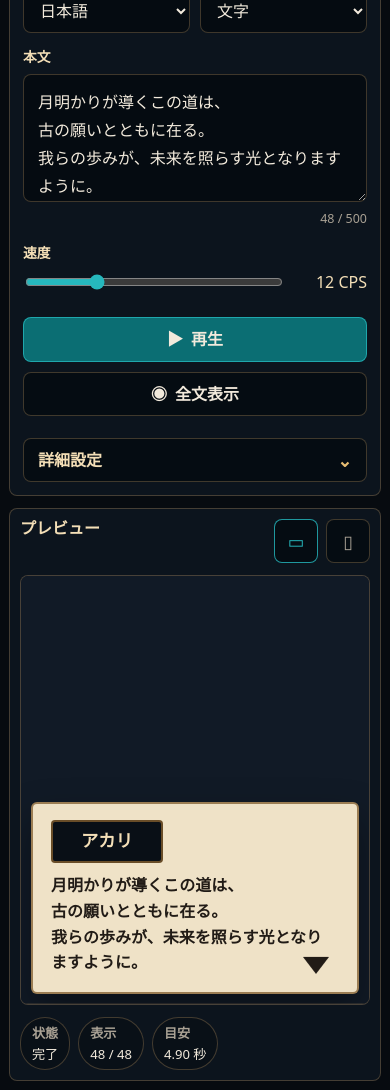
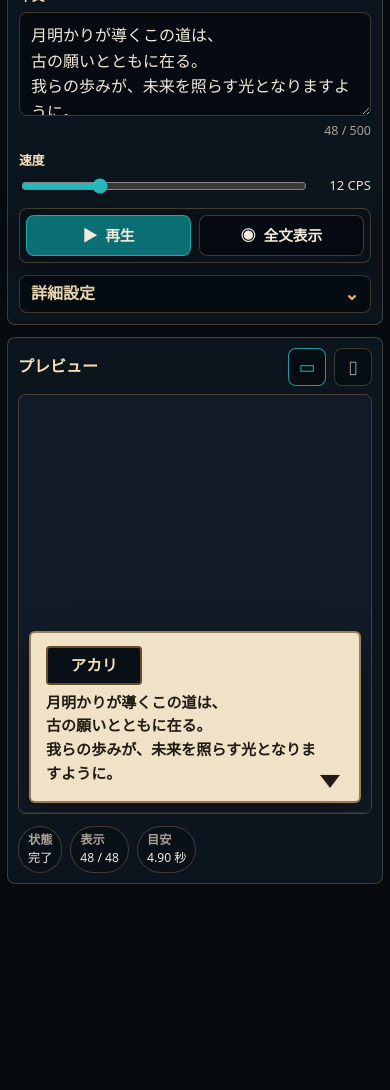
Before and after one commit to Hitsuki-Ban/word-reveal-ja-demo, a website: page index.html in a window 390 px wide. Shown: the part 309-1399 px from the top of the page. After the commit the page ends 1200 px from the top, so only its background shows below. Drawn offline with Linux system fonts and the light colour scheme.

Commit message:
Fix cursor progress and mobile controls

```diff
--- a/app-core.js
+++ b/app-core.js
@@ -177,6 +177,16 @@
     return Math.round(base + pauseTotal + (Number(initialDelay) || 0));
   }
 
+  function renderTokenHtml(tokens, visibleCount, softFade) {
+    const count = Math.max(Number(visibleCount) || 0, 0);
+    const fadeClass = softFade ? "" : " no-fade";
+
+    return tokens
+      .slice(0, count)
+      .map((token) => `<span class="token visible${fadeClass}" data-kind="${token.kind}">${escapeHtml(token.text)}</span>`)
+      .join("");
+  }
+
   function modeLabel(value) {
     const labels = {
       grapheme: "文字",
@@ -196,6 +206,7 @@
     pauseFor,
     makeTokens,
     estimateDuration,
+    renderTokenHtml,
     modeLabel
   };
 
--- a/app.js
+++ b/app.js
@@ -66,14 +66,7 @@
   }
 
   function renderTokens() {
-    const fadeClass = elements.softFade.checked ? "" : " no-fade";
-    elements.render.innerHTML = tokens
-      .map((token, index) => {
-        const classes = index < visibleCount ? `token visible${fadeClass}` : `token${fadeClass}`;
-        return `<span class="${classes}" data-kind="${token.kind}">${core.escapeHtml(token.text)}</span>`;
-      })
-      .join("");
-
+    elements.render.innerHTML = core.renderTokenHtml(tokens, visibleCount, elements.softFade.checked);
     elements.cursor.style.visibility = visibleCount >= tokens.length ? "hidden" : "visible";
     updateChrome();
   }
--- a/index.html
+++ b/index.html
@@ -5,7 +5,7 @@
   <meta name="viewport" content="width=device-width, initial-scale=1">
   <meta name="description" content="日本語RPGとビジュアルノベル向けのタイプライター演出プレビュー。">
   <title>Typewriter Preview</title>
-  <link rel="stylesheet" href="styles.css?v=20260520-rpg3">
+  <link rel="stylesheet" href="styles.css?v=20260520-rpg4">
 </head>
 <body>
   <main class="app-shell">
@@ -130,7 +130,7 @@
 
           <article class="dialogue-box classic" id="dialogue-box" aria-live="polite">
             <div class="portrait" aria-hidden="true">
-              <img src="assets/portrait-placeholder.png?v=20260520-rpg3" alt="">
+              <img src="assets/portrait-placeholder.png?v=20260520-rpg4" alt="">
             </div>
             <div class="dialogue-content">
               <div class="nameplate" id="speaker-name">アカリ</div>
@@ -145,7 +145,7 @@
     </div>
   </main>
 
-  <script src="app-core.js?v=20260520-rpg3"></script>
-  <script src="app.js?v=20260520-rpg3" defer></script>
+  <script src="app-core.js?v=20260520-rpg4"></script>
+  <script src="app.js?v=20260520-rpg4" defer></script>
 </body>
 </html>
--- a/styles.css
+++ b/styles.css
@@ -560,28 +560,105 @@ summary::after {
 
 @media (max-width: 680px) {
   .app-shell {
-    width: min(100% - 18px, 520px);
-    padding: 9px 0;
+    width: min(100% - 14px, 520px);
+    padding: 7px 0;
   }
 
   .topbar {
     grid-template-columns: auto minmax(0, 1fr);
+    gap: 9px;
+    min-height: 58px;
+    margin-bottom: 8px;
+    padding: 9px 11px;
+  }
+
+  .brand-mark {
+    width: 32px;
+    height: 32px;
+    font-size: 0.95rem;
+  }
+
+  h1 {
+    font-size: 1.45rem;
   }
 
   .topbar-status {
     grid-column: 1 / -1;
+    gap: 6px;
+  }
+
+  .topbar-status span,
+  .meta div {
+    padding: 4px 9px;
+    font-size: 0.76rem;
   }
 
   .editor-panel {
-    padding: 13px;
+    padding: 11px;
   }
 
   .field {
-    margin-top: 13px;
+    gap: 5px;
+    margin-top: 10px;
+  }
+
+  .field > span:first-child,
+  .script-field > span:first-child {
+    font-size: 0.8rem;
+  }
+
+  .basic-grid {
+    gap: 8px;
+  }
+
+  input[type="text"],
+  select {
+    min-height: 38px;
+    padding: 7px 10px;
   }
 
   textarea {
-    min-height: 128px;
+    min-height: 104px;
+    padding: 10px 11px;
+    line-height: 1.6;
+  }
+
+  .speed-row {
+    grid-template-columns: minmax(0, 1fr) 58px;
+    gap: 8px;
+  }
+
+  output {
+    font-size: 0.82rem;
+  }
+
+  .primary-actions {
+    position: sticky;
+    bottom: 8px;
+    z-index: 10;
+    grid-template-columns: 1fr 1fr;
+    gap: 8px;
+    margin-top: 12px;
+    padding: 6px;
+    border: 1px solid var(--line);
+    border-radius: var(--radius);
+    background: rgba(11, 17, 24, 0.96);
+    box-shadow: 0 12px 32px rgba(0, 0, 0, 0.34);
+  }
+
+  .button {
+    min-height: 40px;
+    padding: 8px 10px;
+    font-size: 0.92rem;
+  }
+
+  .advanced {
+    margin-top: 12px;
+  }
+
+  summary {
+    min-height: 38px;
+    padding: 0 11px;
   }
 
   .preview-panel {
@@ -589,8 +666,18 @@ summary::after {
     padding: 10px;
   }
 
+  .preview-toolbar {
+    align-items: center;
+    margin-bottom: 8px;
+  }
+
+  .icon-button {
+    width: 38px;
+    min-height: 38px;
+  }
+
   .stage {
-    min-height: 430px;
+    min-height: 420px;
   }
 
   .dialogue-box {
@@ -598,7 +685,7 @@ summary::after {
     bottom: 10px;
     left: 10px;
     grid-template-columns: minmax(0, 1fr);
-    min-height: 176px;
+    min-height: 150px;
   }
 
   .portrait {
@@ -606,22 +693,31 @@ summary::after {
   }
 
   .dialogue-content {
-    padding: 16px 34px 16px 18px;
+    padding: 13px 30px 14px 15px;
   }
 
   .nameplate {
-    min-width: 112px;
-    margin-bottom: 10px;
-    font-size: 1.08rem;
+    min-width: 96px;
+    margin-bottom: 7px;
+    padding: 5px 12px;
+    font-size: 0.98rem;
   }
 
   .revealed-text {
-    font-size: 1rem;
-    line-height: 1.62;
+    min-height: 60px;
+    font-size: 0.94rem;
+    line-height: 1.58;
   }
 
-  .advanced-grid,
-  .primary-actions {
+  .advance-marker {
+    right: 19px;
+    bottom: 17px;
+    border-right-width: 10px;
+    border-left-width: 10px;
+    border-top-width: 13px;
+  }
+
+  .advanced-grid {
     grid-template-columns: 1fr;
   }
 }
```
Also changed, not shown: tests/app-core.test.js (+16 -1 lines).
